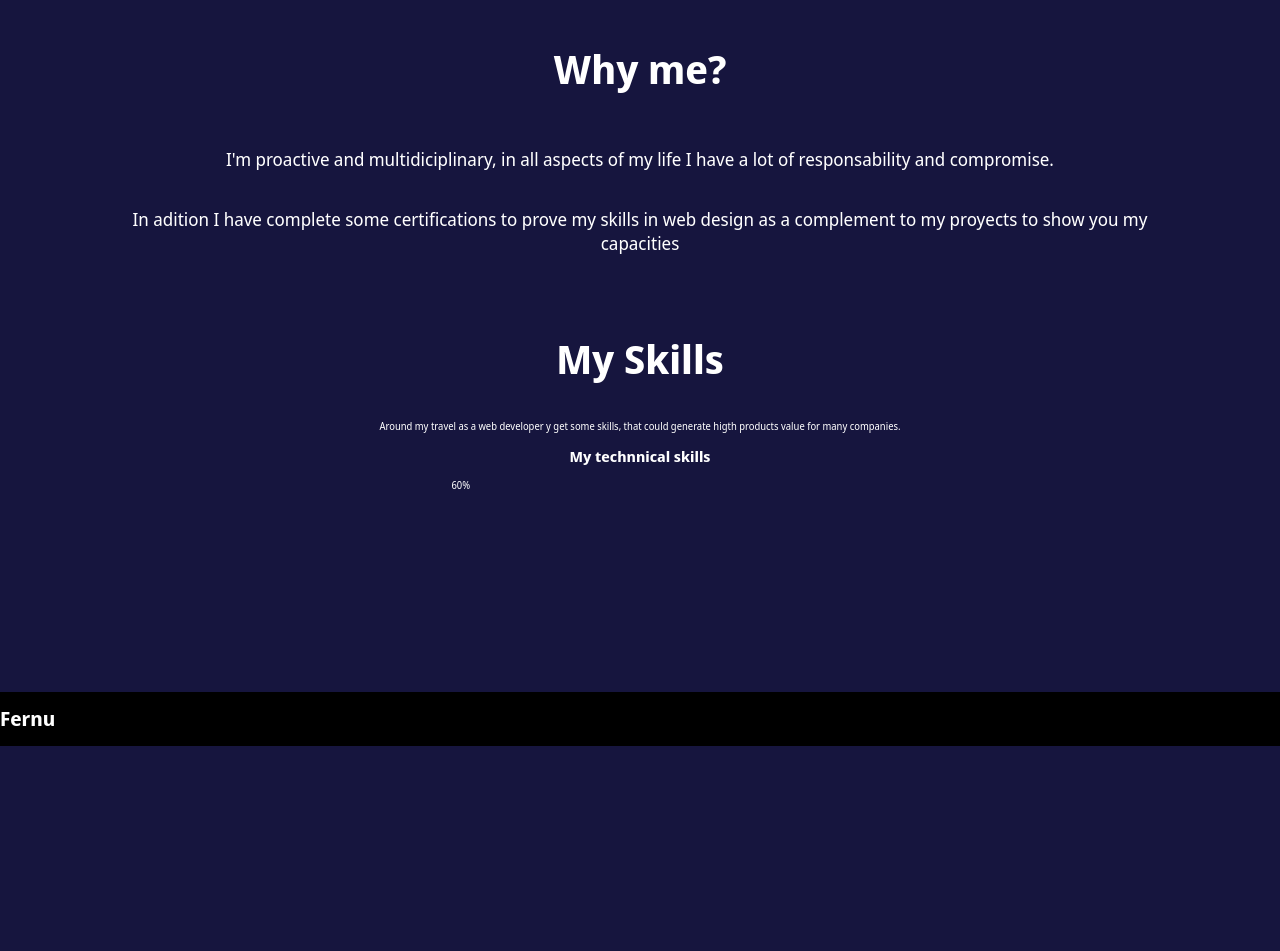
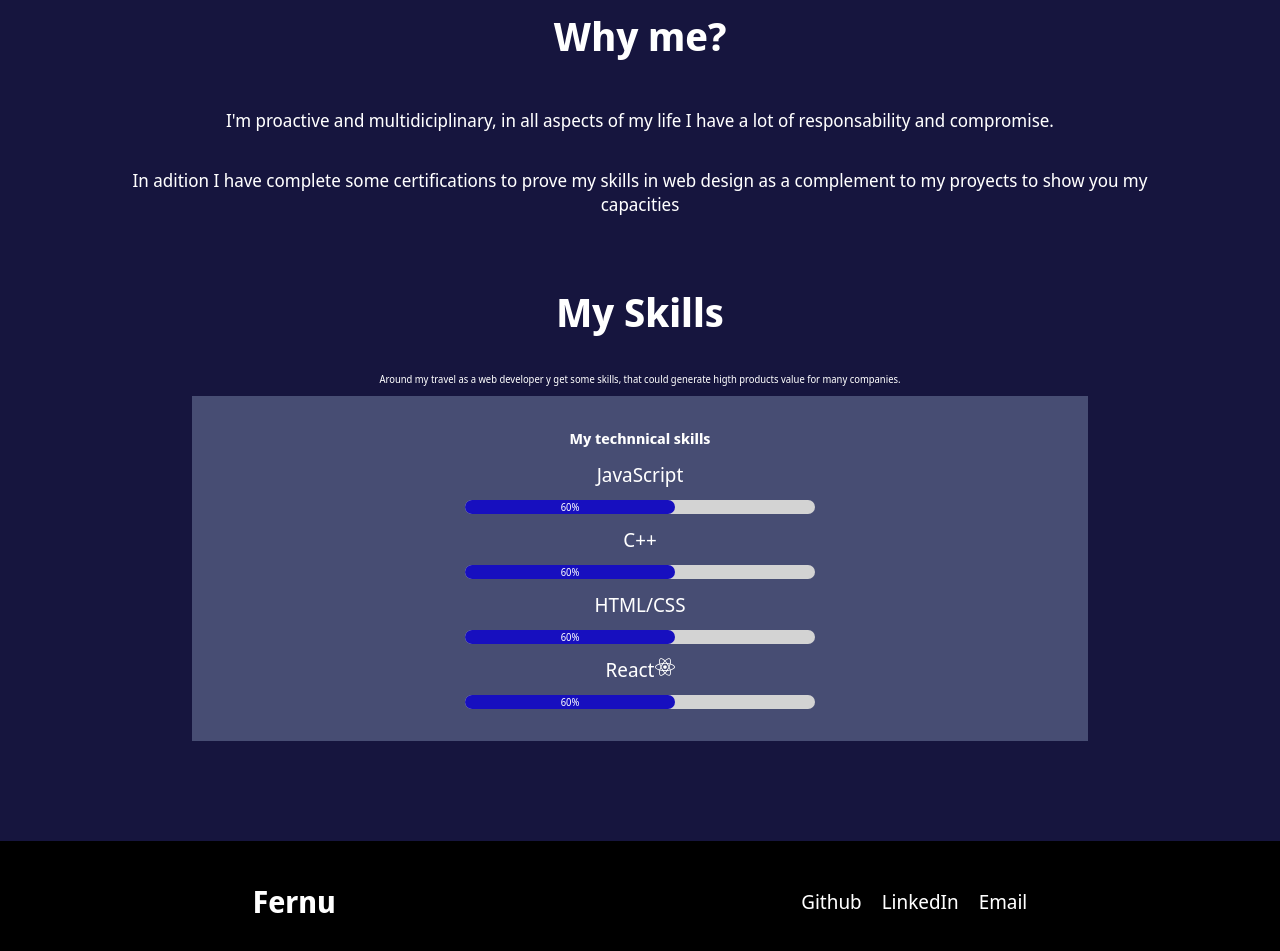
Before and after one commit to FernuDev/Personal-Page, a React (Create React App) app: page / in a window 1280 px wide. Shown: the part 4010-4961 px from the top of the page. Before the commit the page ends 4756 px from the top, so only its background shows below. Built offline with nearby package versions, Linux system fonts and the light colour scheme.

Commit message:
Agregando ajustes responsive

```diff
--- a/src/Components/About.jsx
+++ b/src/Components/About.jsx
@@ -7,7 +7,6 @@ const AboutBg = styled.section`
     background-image: url(${BgAbout});
     background-size: cover;
     height: 90rem;
-    margin-bottom: 50rem;
     flex-direction: column;
     color: white;
     display: flex;
@@ -36,20 +35,34 @@ const AboutBg = styled.section`
         position: absolute;
         display: flex;
         justify-content: flex-end;
-        opacity: 80%;
+        opacity: 70%;
         z-index: 1;
         right: 0cm;
         top: 70%;
+
     }
 
-    @media (min-width: 280px) and (max-width:480px){
+    @media (min-width: 280px) and (max-width:720px){
         img{
             display: none;
         }
 
         .About-content{
             margin: 15rem auto;
+
+            h1{
+                font-size: 3rem;
+            }
+
+            p{
+                font-size: 1.8rem;
+            }
         }
+    }
+
+    @media (min-width: 720px){
+        margin-bottom: 15rem;
+
     }
 `;
 
@@ -58,7 +71,7 @@ const AboutContent = styled.div`
     max-width: 80%;
     display: flex;
     flex-direction: column;
-    margin: 10rem auto;
+    margin: 0 auto;
 
     text-align: center;
     z-index: 2;
@@ -69,6 +82,10 @@ const AboutContent = styled.div`
 
     p{
         font-size: large;
+    }
+
+    @media (min-width: 280px)and (max-width:1200px){
+        margin: 0 auto;
     }
 `;
 
@@ -85,8 +102,9 @@ const About = () => {
                 </div>
 
                 <img src = {Code} alt="CodeAbout" />
+            </AboutBg>
 
-                <AboutContent>
+            <AboutContent>
                     <h1>Why me?</h1>
 
                     <p>
@@ -96,8 +114,7 @@ const About = () => {
                     <p>
                         In adition I have complete some certifications to prove my skills in web design as a complement to my proyects to show you my capacities
                     </p>
-                </AboutContent>
-            </AboutBg>
+            </AboutContent>
         </>
      );
 }
--- a/src/Components/Footer.jsx
+++ b/src/Components/Footer.jsx
@@ -6,12 +6,39 @@ const FooterBg = styled.footer`
     color: white;
     display: flex;
     margin-top: 10rem;
+    padding: 2rem;
+    justify-content: space-around;
+    align-items: center;
+    h1{
+        font-size: 3rem;
+    }
+    div{
+        display: flex;
+        align-items: center;
+        justify-content: space-space-around;
+        gap: 2rem;
+
+        color: white;
+        font-size: 2rem;
+
+        a{
+            text-decoration: none;
+            color: white;
+        }
+    }
 `;
 
 const Footer = () => {
     return (
         <FooterBg>
             <h1>Fernu</h1>
+
+            <div>
+                <a href="">Github</a>
+                <a href="">LinkedIn</a>
+                <p>Email</p>
+
+            </div>
         </FooterBg>
      );
 }
--- a/src/Components/Skills.jsx
+++ b/src/Components/Skills.jsx
@@ -1,14 +1,39 @@
 import ProgressBar from 'react-bootstrap/ProgressBar'
 import styled from 'styled-components';
+import {FaReact, FaPython} from 'react-icons/fa';
+import {AiFillHtml5, AiFillProject} from 'react-icons/ai';
+import {SiCplusplus} from 'react-icons/si';
 
 const SkillContainer = styled.section`
     max-width: 70%;
-    margin: 20rem auto;
+    margin: 5rem auto;
     color: white;
     text-align: center;
 
     >h1{
         font-size: 4rem;
+    }
+
+    .bg-info{
+        background-color: #170FBF;
+        border-radius: inherit;
+    }
+
+    .progress{
+        background-color: lightgrey;
+        border-radius: 15px;
+        max-width: 35rem;
+        margin: 1.2rem auto;
+    }
+
+    .Card-skills{
+        background-color: #474D73;
+        padding: 2rem;
+
+        label{
+            text-align: left;
+            font-size: 2rem;
+        }
     }
 `;
 
@@ -20,10 +45,17 @@ const Skills = () => {
             <p>Around my travel as a web developer y get some skills, that could generate higth products value for many companies.
             </p>
 
-            <div>
+            <div className='Card-skills'>
                 <h1>My technnical skills</h1>
 
-                <ProgressBar now = {60} label ={`60%`} />
+                <label htmlFor="Js">JavaScript</label>
+                <ProgressBar now = {60} label ={`60%`} variant='info' id='Js' />
+                <label htmlFor="Js">C++</label>
+                <ProgressBar now = {60} label ={`60%`} variant='info' id='Js' />
+                <label htmlFor="Js">HTML/CSS</label>
+                <ProgressBar now = {60} label ={`60%`} variant='info' id='Js' />
+                <label htmlFor="Js">React<FaReact/></label>
+                <ProgressBar now = {60} label ={`60%`} variant='info' id='Js' />
             </div>
         </SkillContainer>
      );
```
